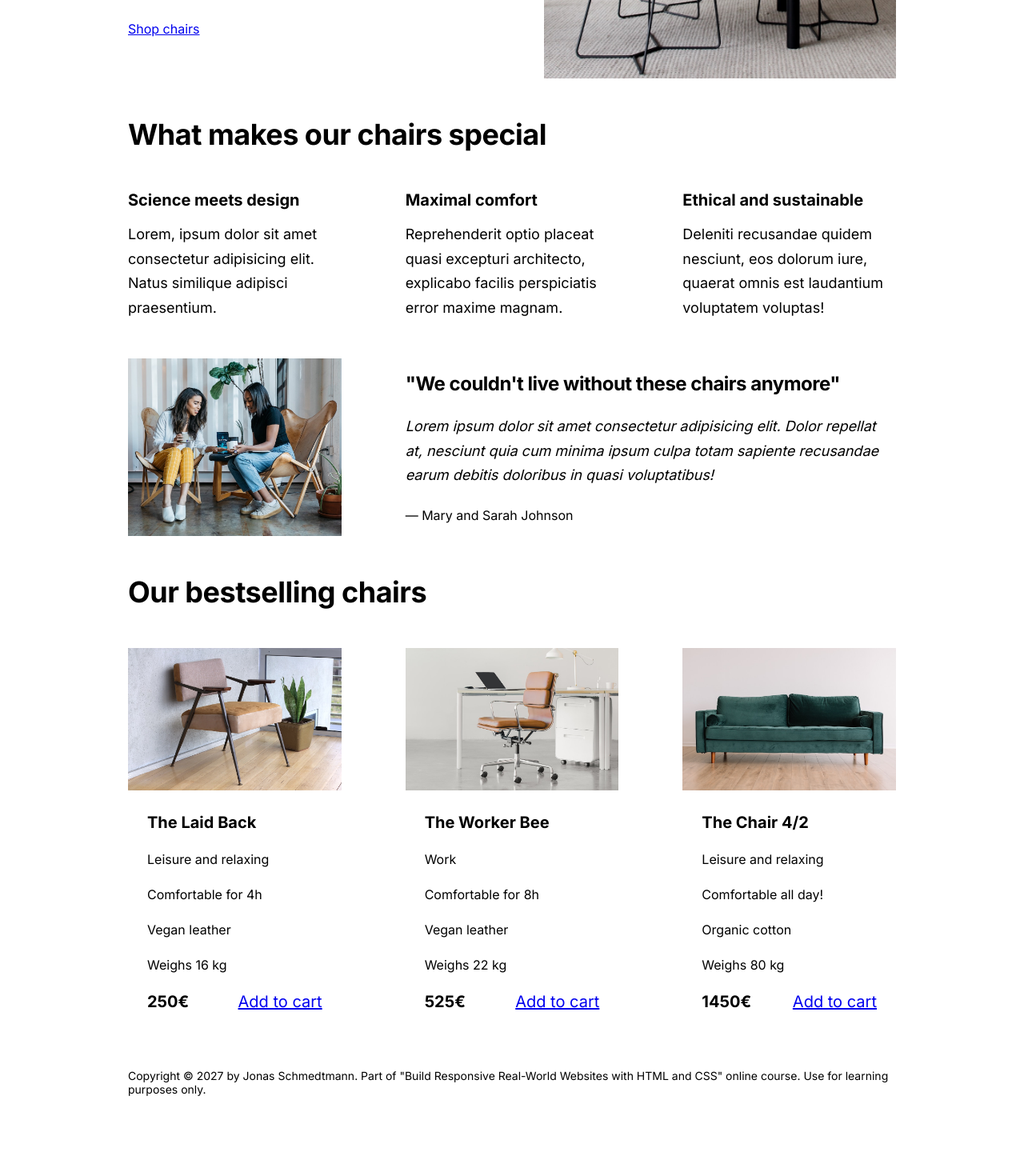
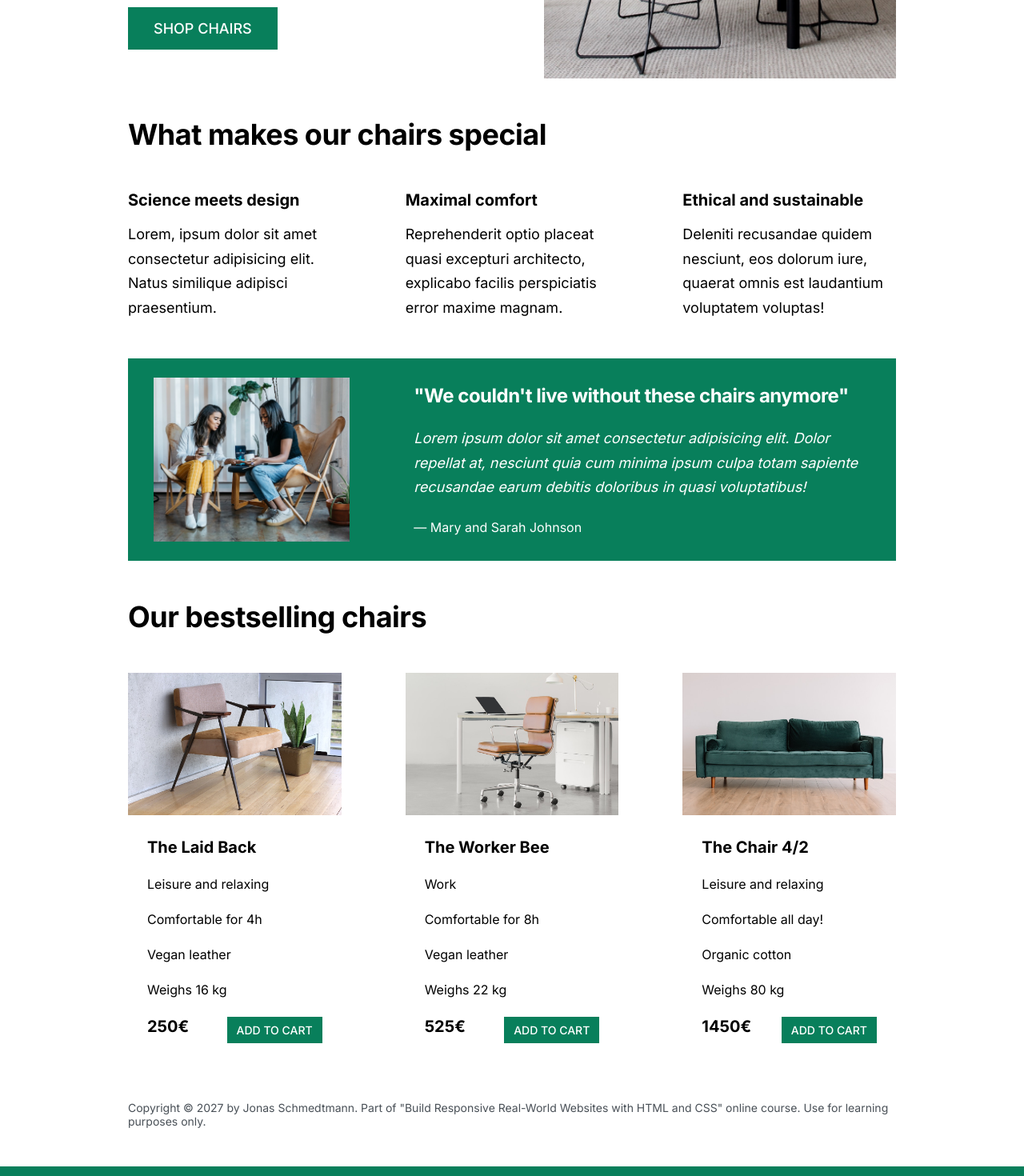
Before and after one commit to SarmadRehman/Design, a React (Vite) app: page / in a window 1280 px wide. Shown: the part 390-1860 px from the top of the page at 80% size. Before the commit the page ends 1808 px from the top, so only its background shows below. Built offline with nearby package versions, Linux system fonts and the light colour scheme.

Commit message:
styles for btn , main-color and text-color

```diff
--- a/src/index.css
+++ b/src/index.css
@@ -4,6 +4,14 @@ SPACING SYSTEM (px)
 
 FONT SIZE SYSTEM (px)
 10 / 12 / 14 / 16 / 18 / 20 / 24 / 30 / 36 / 44 / 52 / 62 / 74 / 86 / 98
+*/
+
+/* ALTERNATIVELY
+MAIN-COLOR : #AEB2B8
+TEXT-COLOR : #01244C
+        MAINLY
+MAIN-COLOR: #087f5b
+TEXT-COLOR : #343a40
 */
 
 * {
@@ -17,6 +25,7 @@ FONT SIZE SYSTEM (px)
 /* ------------------------ */
 body {
   font-family: "inter", sans-serif;
+  border-bottom: 12px solid #087f5b;
 }
 
 .container {
@@ -90,6 +99,9 @@ img {
 
 /* TESTIMONIAL */
 .testimonial-section {
+  background-color: #087f5b;
+  color: white;
+  padding: 24px 32px;
 }
 
 .testimonial-box {
@@ -147,4 +159,30 @@ h3 {
 footer {
   margin-bottom: 48px;
   font-size: 14px;
+  color: #495057;
 }
+
+.btn:link,
+.btn:visited {
+  background-color: #087f5b;
+  color: white;
+  text-decoration: none;
+  text-transform: uppercase;
+  font-weight: 500;
+  font-size: 18px;
+  padding: 16px 32px;
+  display: inline-block;
+}
+
+.btn:hover,
+.btn:active {
+  background-color: #0ca678;
+}
+a.btn.btn--small {
+  font-size: 14px;
+  padding: 8px 12px;
+}
+a.btn.btn--big {
+  font-size: 18px;
+  padding: 16px 32px;
+}
```
